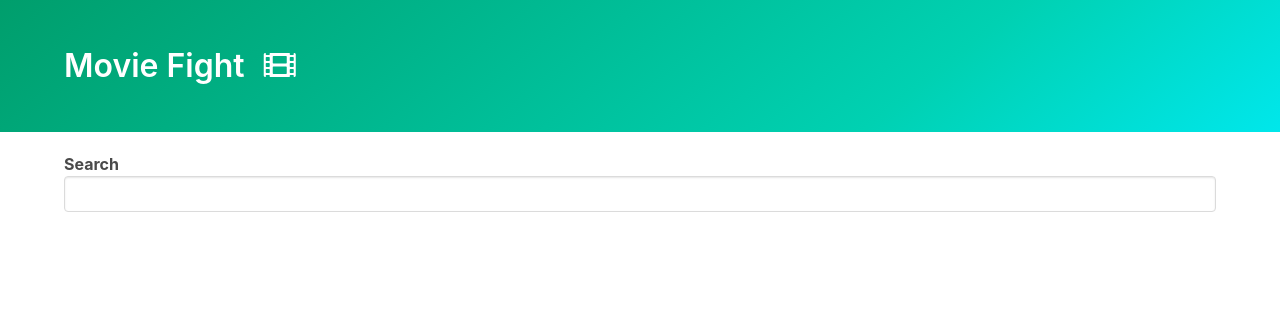
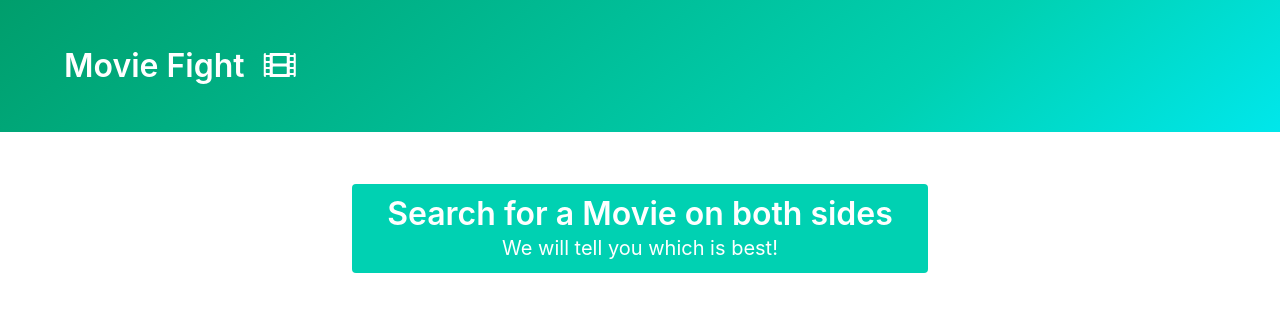
Before and after one commit to pjavadi84/movie-fight, a plain HTML site: page index.html in a window 1280 px wide. Drawn offline with nearby package versions, Linux system fonts and the light colour scheme.

Commit message:
restructuring html file to contain two columns

```diff
--- a/index.html
+++ b/index.html
@@ -26,9 +26,22 @@
         </div>
       </div>
     </section>
+
     <div class="container">
-      <div class="autocomplete"></div>
-      <div id="summary"></div>
+      <div class="columns">
+        <div class="column">
+          <div id="left-autocomplete"></div>
+        </div>
+        <div class="column">
+          <div id="right-autocomplete"></div>
+        </div>
+    </div>
+
+    <div class="column is-half notification is-primary tutorial">
+      <h1 class="title">Search for a Movie on both sides</h1>
+      <p class="subtitle">We will tell you which is best!</p>
+    </div>
+
     </div>
     <script src="utils.js"></script>
     <script src="autocomplete.js"></script>
```
